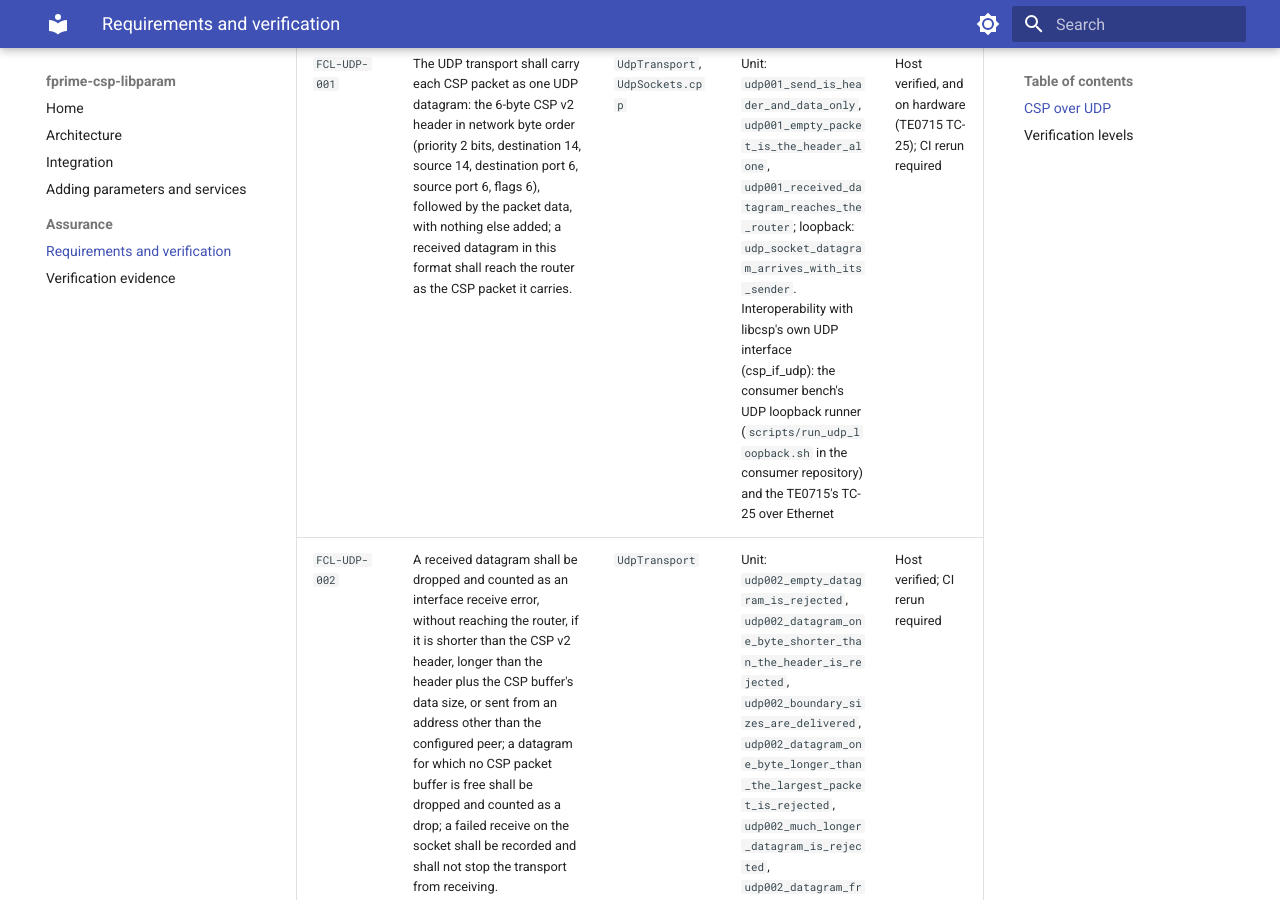
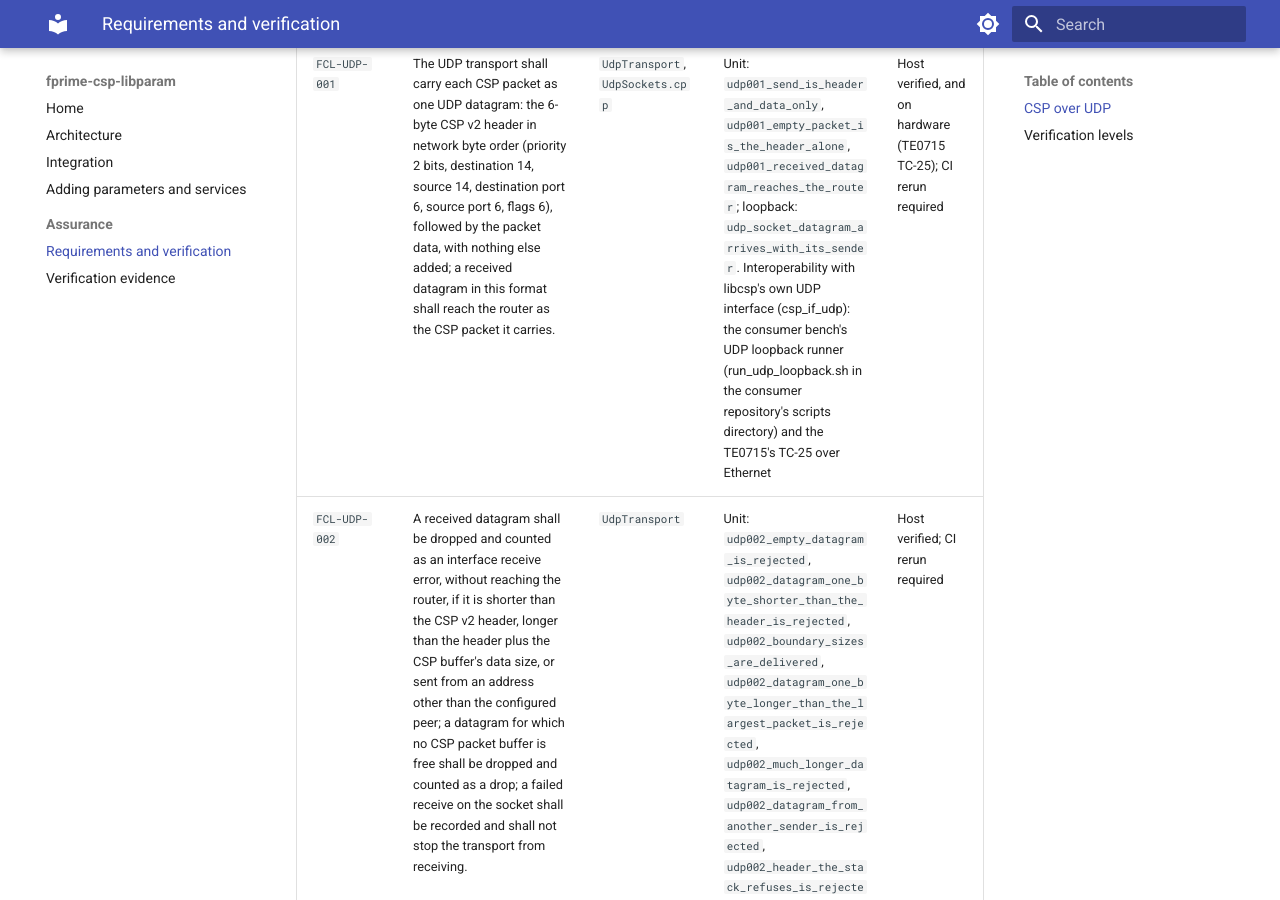
Before and after one commit to SiboVG/fprime-csp-libparam, an MkDocs documentation site: the page built from docs/requirements-and-verification.md, in a window 1280 px wide and 900 px high, scrolled down 2568 px. Built offline with MkDocs 1.6.1 and Material for MkDocs 9.7.7, drawn with Linux system fonts in a browser that asks for light colours.

Commit message:
docs: name the consumer's UDP runner as text, not as a path
The workspace traceability check resolves code spans as paths in this
repository; scripts/run_udp_loopback.sh lives in the consumer repository.

Co-Authored-By: Claude Opus 5.5 <noreply@anthropic.com>

```diff
--- a/docs/requirements-and-verification.md
+++ b/docs/requirements-and-verification.md
@@ -37,7 +37,7 @@ default virtual destructor of `UdpSocketApi`, never called through the interface
 
 | ID | Requirement | Implementation | Verification evidence | Status |
 |---|---|---|---|---|
-| `FCL-UDP-001` | The UDP transport shall carry each CSP packet as one UDP datagram: the 6-byte CSP v2 header in network byte order (priority 2 bits, destination 14, source 14, destination port 6, source port 6, flags 6), followed by the packet data, with nothing else added; a received datagram in this format shall reach the router as the CSP packet it carries. | `UdpTransport`, `UdpSockets.cpp` | Unit: `udp001_send_is_header_and_data_only`, `udp001_empty_packet_is_the_header_alone`, `udp001_received_datagram_reaches_the_router`; loopback: `udp_socket_datagram_arrives_with_its_sender`. Interoperability with libcsp's own UDP interface (csp_if_udp): the consumer bench's UDP loopback runner (`scripts/run_udp_loopback.sh` in the consumer repository) and the TE0715's TC-25 over Ethernet | Host verified, and on hardware (TE0715 TC-25); CI rerun required |
+| `FCL-UDP-001` | The UDP transport shall carry each CSP packet as one UDP datagram: the 6-byte CSP v2 header in network byte order (priority 2 bits, destination 14, source 14, destination port 6, source port 6, flags 6), followed by the packet data, with nothing else added; a received datagram in this format shall reach the router as the CSP packet it carries. | `UdpTransport`, `UdpSockets.cpp` | Unit: `udp001_send_is_header_and_data_only`, `udp001_empty_packet_is_the_header_alone`, `udp001_received_datagram_reaches_the_router`; loopback: `udp_socket_datagram_arrives_with_its_sender`. Interoperability with libcsp's own UDP interface (csp_if_udp): the consumer bench's UDP loopback runner (run_udp_loopback.sh in the consumer repository's scripts directory) and the TE0715's TC-25 over Ethernet | Host verified, and on hardware (TE0715 TC-25); CI rerun required |
 | `FCL-UDP-002` | A received datagram shall be dropped and counted as an interface receive error, without reaching the router, if it is shorter than the CSP v2 header, longer than the header plus the CSP buffer's data size, or sent from an address other than the configured peer; a datagram for which no CSP packet buffer is free shall be dropped and counted as a drop; a failed receive on the socket shall be recorded and shall not stop the transport from receiving. | `UdpTransport` | Unit: `udp002_empty_datagram_is_rejected`, `udp002_datagram_one_byte_shorter_than_the_header_is_rejected`, `udp002_boundary_sizes_are_delivered`, `udp002_datagram_one_byte_longer_than_the_largest_packet_is_rejected`, `udp002_much_longer_datagram_is_rejected`, `udp002_datagram_from_another_sender_is_rejected`, `udp002_header_the_stack_refuses_is_rejected`, `udp002_datagram_without_a_free_buffer_is_dropped`, `udp002_receive_error_does_not_stop_receiving`; loopback: `udp_socket_longer_datagram_is_cut_to_the_buffer` | Host verified; CI rerun required |
 | `FCL-UDP-003` | The transport shall send each packet to the configured peer address and port. On success it shall release the packet; on a send failure it shall return an error and leave the packet to libcsp, which releases it and counts a transmit error. | `UdpTransport` | Unit: `udp003_send_goes_to_the_peer_address_and_port`, `udp003_sent_packet_is_released_once`, `udp003_send_error_leaves_the_packet_to_libcsp`, `udp003_partial_send_is_a_failure`; loopback: `udp_socket_send_on_an_invalid_socket_fails` | Host verified; CI rerun required |
 | `FCL-UDP-004` | Opening shall reject, before any socket or CSP interface is created, a peer that is not a unicast IPv4 address, a local or remote port of 0, and an interface name that is empty, longer than libcsp's CSP_IFLIST_NAME_MAX (10) characters, or already registered with libcsp (whose interface list silently ignores a duplicate name). | `UdpTransport` (`UdpTransport::validate`) | Unit: `udp004_peer_that_is_not_an_address_is_invalid`, `udp004_peer_that_is_not_unicast_is_invalid`, `udp004_zero_ports_are_invalid`, `udp004_interface_names_out_of_bounds_are_invalid`, `udp004_registered_interface_name_is_invalid`, `udp004_valid_boundaries_are_accepted`, `udp004_open_refuses_an_invalid_peer_before_any_socket`, `udp004_open_refuses_a_registered_name_before_any_socket`, `udp004_boundary_configuration_is_accepted`, `udp004_open_registers_the_configured_interface` | Host verified; CI rerun required |
```
